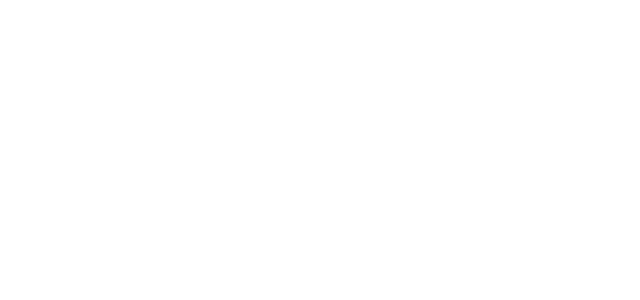
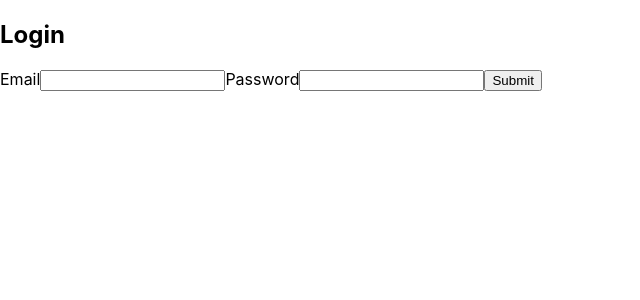
Before and after one commit to FbW-WD21-E11/livecoding-passport-jwt, a React (Create React App) app in the folder client/: page /login in a window 1280 px wide. Before the commit this address had no page. Shown: the top 300 px of the page, without its empty margins (0-640 px from the left). Built offline with nearby package versions, Linux system fonts and the light colour scheme.

Commit message:
Added orders component

```diff
--- a/client/src/App.js
+++ b/client/src/App.js
@@ -1,5 +1,7 @@
 import { BrowserRouter, Routes, Route } from "react-router-dom";
 import Register from "./components/Register/Register";
+import Login from "./components/Login/Login";
+import Orders from "./components/Orders/Orders";
 
 function App() {
   return (
@@ -9,6 +11,8 @@ function App() {
       </div>
       <Routes>
         <Route path="/register" element={<Register />} />
+        <Route path="/login" element={<Login />} />
+        <Route path="/orders" element={<Orders />} />
       </Routes>
     </BrowserRouter>
   );
--- /dev/null
+++ b/client/src/components/Login/Login.js
@@ -0,0 +1,46 @@
+import axios from "axios";
+import { useState } from "react";
+
+export default function Login() {
+  const [error, setError] = useState("");
+
+  const handleFormSubmit = async (event) => {
+    event.preventDefault();
+
+    const formData = new FormData(event.target);
+
+    try {
+      await axios.post(
+        "http://localhost:3001/api/users/login",
+        {
+          email: formData.get("email"),
+          password: formData.get("password"),
+        },
+        {
+          withCredentials: true, // tells frontend to expect a http-only cookie
+        }
+      );
+      setError("");
+    } catch (error) {
+      setError(error.response.data.message);
+    }
+  };
+
+  return (
+    <>
+      <h2>Login</h2>
+      {error ? <p>{error}</p> : null}
+      <form onSubmit={handleFormSubmit}>
+        <label>
+          Email
+          <input type="text" name="email" />
+        </label>
+        <label>
+          Password
+          <input type="password" name="password" />
+        </label>
+        <button type="submit">Submit</button>
+      </form>
+    </>
+  );
+}
--- /dev/null
+++ b/client/src/components/Orders/Orders.js
@@ -0,0 +1,39 @@
+import axios from "axios";
+import { useEffect, useState } from "react";
+
+export default function Orders() {
+  const [orders, setOrders] = useState([]);
+  const [error, setError] = useState(false);
+
+  const getOrders = async () => {
+    try {
+      const response = await axios.get("http://localhost:3001/api/orders/", {
+        withCredentials: true,
+      });
+
+      setOrders(response.data);
+    } catch (error) {
+      setError(true);
+    }
+  };
+
+  useEffect(() => {
+    getOrders();
+  }, []);
+
+  return (
+    <>
+      {error ? <p>Unauthorized access</p> : null}
+      <ol>
+        {orders.map((order) => {
+          return (
+            <li>
+              orderDescription: {order.orderDescription}, totalPrice:{" "}
+              {order.totalPrice}
+            </li>
+          );
+        })}
+      </ol>
+    </>
+  );
+}
```
Also changed, not shown: 1 other file (tests, documents, lock files or other folders).
